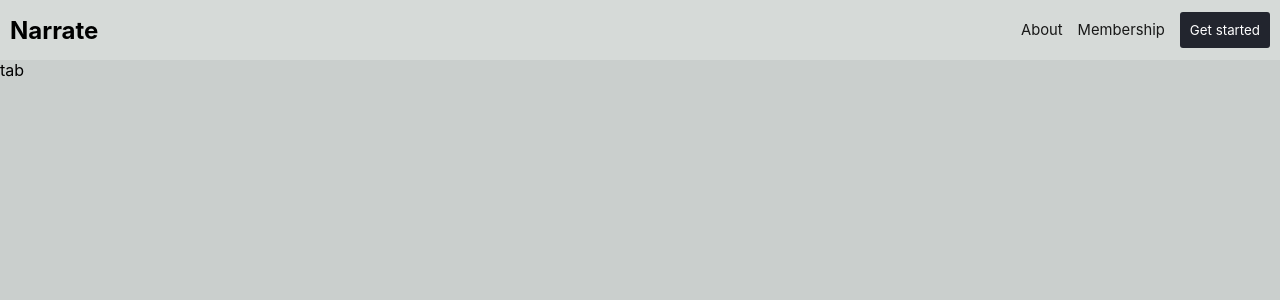
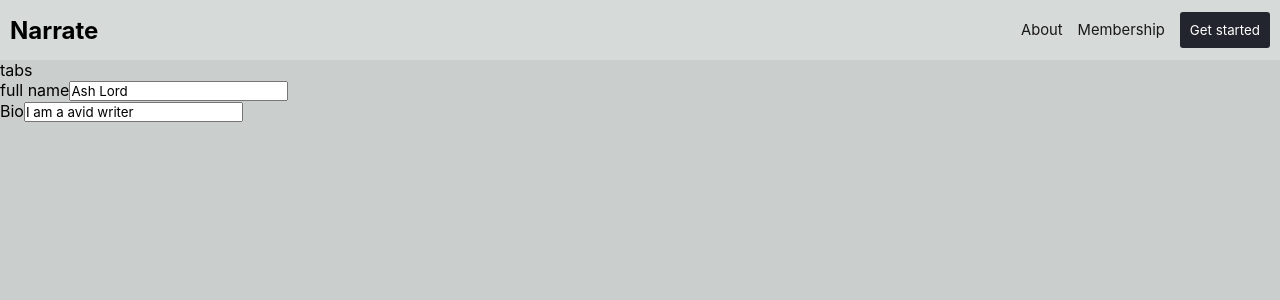
Before and after one commit to Itszavier/blog, a React (Vite) app in the folder frontend/: page /settings in a window 1280 px wide. Shown: the top 300 px of the page. Built offline with nearby package versions, Linux system fonts and the light colour scheme; no server answers.

Commit message:
settings page

```diff
--- a/frontend/src/pages/settings/index.tsx
+++ b/frontend/src/pages/settings/index.tsx
@@ -5,9 +5,27 @@ import style from "./style.module.css";
 export default function Settings() {
   return (
     <div className={style.container}>
-      <div className={style.settings_tab}>tab</div>
+      <div className={style.settings_tab}>tabs</div>
       <form className={style.profile_settings_form}>
-        <div></div>
+        <div className={style.input_group}>
+          <div className={style.input_wrapper}>
+            <span className={style.label_text}>full name</span>
+            <input
+              className={style.input}
+              type="text"
+              defaultValue={"Ash Lord"}
+            />
+          </div>
+
+          <div className={style.input_wrapper}>
+            <span className={style.label_text}>Bio</span>
+            <input
+              className={style.input}
+              type="text"
+              defaultValue={"I am a avid writer"}
+            />
+          </div>
+        </div>
       </form>
     </div>
   );
```
